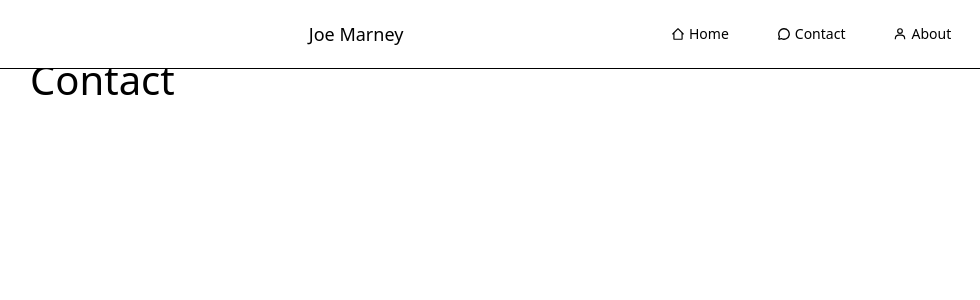
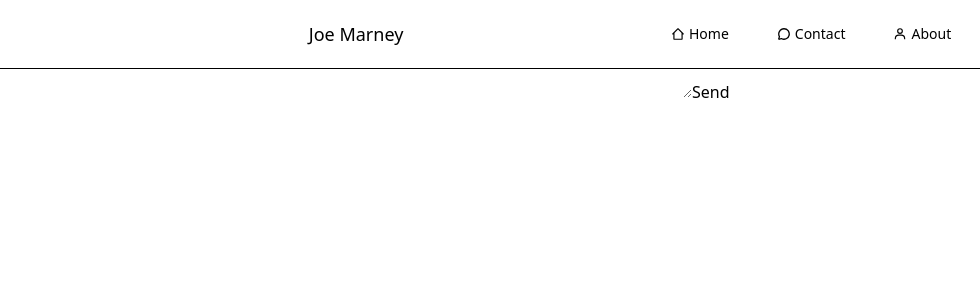
Before and after one commit to joemarney/joe-marney-portfolio, a React (Vite) app: page /contact in a window 1280 px wide. Shown: the top 300 px of the page, without its empty margins (10-990 px from the left). Built offline with nearby package versions, Linux system fonts and the light colour scheme.

Commit message:
started coding contact me form

```diff
--- a/src/pages/contact/contact.jsx
+++ b/src/pages/contact/contact.jsx
@@ -1,3 +1,35 @@
 export default function Contact() {
-  return <h1>Contact</h1>;
+  async function onSubmit(e) {
+    e.preventDefault();
+    const formData = new FormData(e.target);
+
+    formData.append("access_key", import.meta.env.WEB3_ACCESS_KEY);
+
+    const object = Object.fromEntries(formData);
+    const json = JSON.stringify(object);
+
+    const res = await fetch("https://api.web3forms.com/submit", {
+      method: "POST",
+      headers: {
+        "Content-Type": "application/json",
+        Accept: "application/json",
+      },
+      body: json,
+    }).then((res) => res.json());
+
+    if (res.success) {
+      console.log("Success", res);
+    }
+  }
+
+  return (
+    <main>
+      <form onSubmit={onSubmit}>
+        <input type="text" name="name" />
+        <input type="email" name="email" />
+        <textarea name="message"></textarea>
+        <button type="submit">Send</button>
+      </form>
+    </main>
+  );
 }
```
Also changed, not shown: 1 other file (tests, documents, lock files or other folders).
